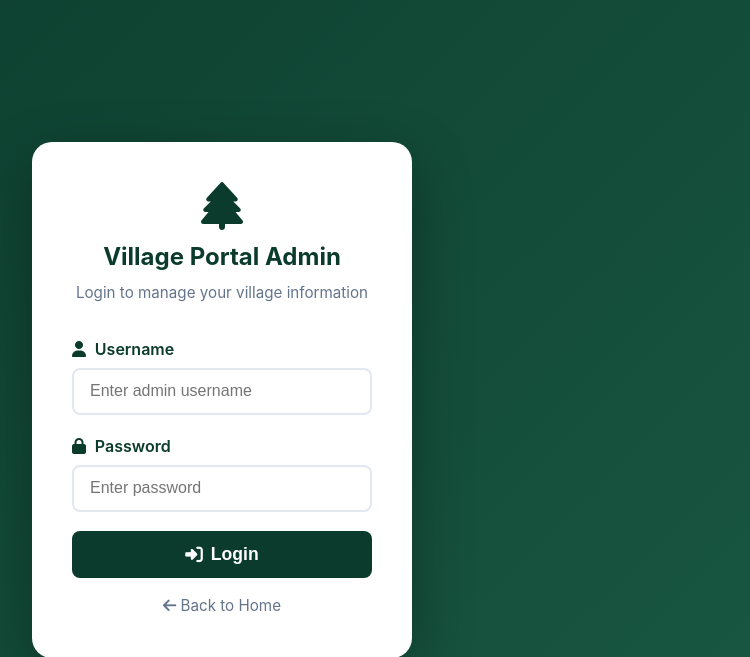
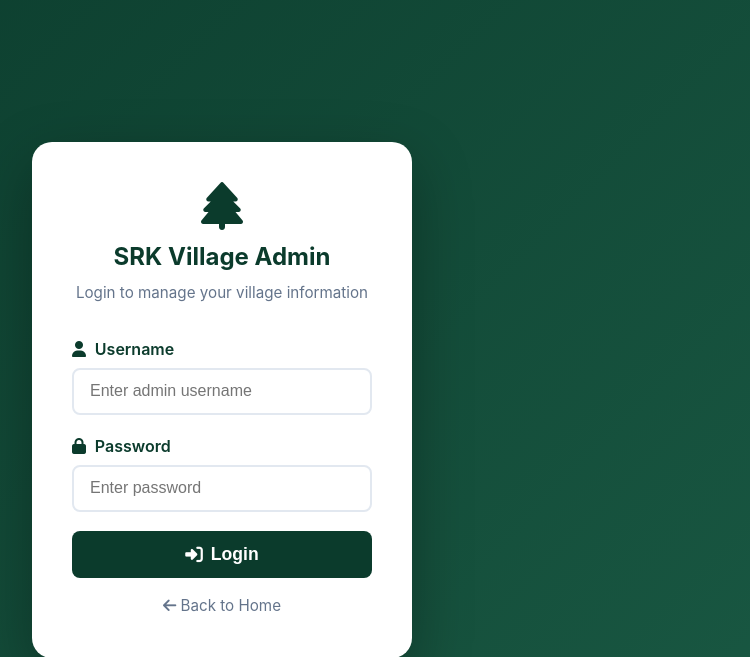
Before and after one commit to lokeshhh212/srkvillage, a Flask app: page /admin/login in a window 1280 px wide. Shown: the top 657 px of the page, without its empty margins (418-1168 px from the left). Run offline with Flask 3, Linux system fonts and the light colour scheme.

Commit message:
Update admin_login.html

```diff
--- a/templates/admin_login.html
+++ b/templates/admin_login.html
@@ -12,7 +12,7 @@
         <div class="login-box">
             <div class="login-header">
                 <i class="fas fa-tree"></i>
-                <h2>Village Portal Admin</h2>
+                <h2>SRK Village Admin</h2>
                 <p>Login to manage your village information</p>
             </div>
 
```
